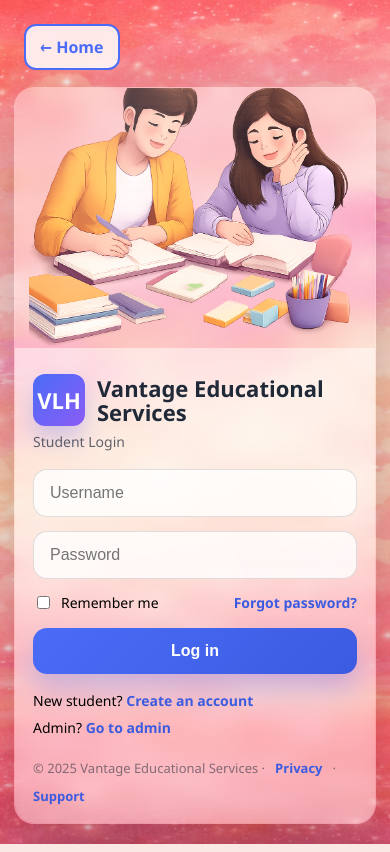
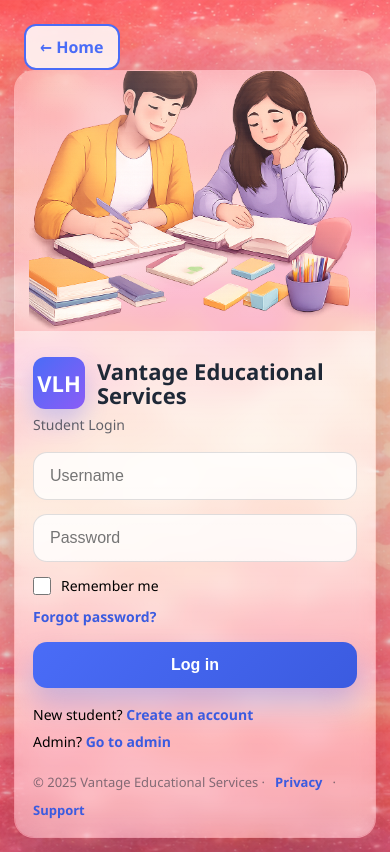
Before and after one commit to Opeso2580/eduplatform, a Django app: page /student/login/ in a window 390 px wide. Run offline with Django 5.2, Linux system fonts and the light colour scheme.

Commit message:
Fix mobile layout for login page (Remember & Forgot password)

```diff
--- a/templates/accounts/student_login.html
+++ b/templates/accounts/student_login.html
@@ -28,7 +28,7 @@
 
     /* ---------- TOP LEFT HOME BUTTON ---------- */
     .top-nav {
-      position: fixed;               /* fixed so it won’t overlap weirdly */
+      position: fixed;
       top: max(14px, env(safe-area-inset-top));
       left: max(14px, env(safe-area-inset-left));
       z-index: 1000;
@@ -150,20 +150,34 @@
       background: rgba(255,255,255,0.95);
     }
 
+    /* ✅ FIX: stop Remember + Forgot overlapping on mobile */
     .row{
-      display: flex;
-      justify-content: space-between;
+      display: grid;
+      grid-template-columns: 1fr auto;
       align-items: center;
+      gap: 12px;
       font-size: 14px;
       margin: 10px 0 16px;
-      gap: 10px;
-      flex-wrap: wrap;
     }
 
     .row label{
       display: inline-flex;
       align-items: center;
-      gap: 8px;
+      gap: 10px;
+      min-width: 0;
+      white-space: nowrap;
+    }
+
+    /* ✅ iPhone makes checkboxes huge — force a sane size */
+    .row input[type="checkbox"]{
+      width: 18px;
+      height: 18px;
+      margin: 0;
+      flex: 0 0 auto;
+    }
+
+    .row a{
+      justify-self: end;
       white-space: nowrap;
     }
 
@@ -234,12 +248,23 @@
       }
 
       .top-nav{
-        position: sticky; /* keeps it at top in mobile scroll */
+        position: sticky;
         top: 10px;
         left: 10px;
         align-self: start;
         justify-self: start;
         margin-bottom: 10px;
+      }
+    }
+
+    /* ✅ Extra-safe: very small phones stack the row */
+    @media (max-width: 420px){
+      .row{
+        grid-template-columns: 1fr;
+        justify-items: start;
+      }
+      .row a{
+        justify-self: start;
       }
     }
   </style>
@@ -273,7 +298,7 @@
         </div>
 
         <div class="row">
-          <label><input type="checkbox"> Remember me</label>
+          <label><input type="checkbox" name="remember"> Remember me</label>
           <a href="{% url 'password_reset' %}">Forgot password?</a>
         </div>
 
```
